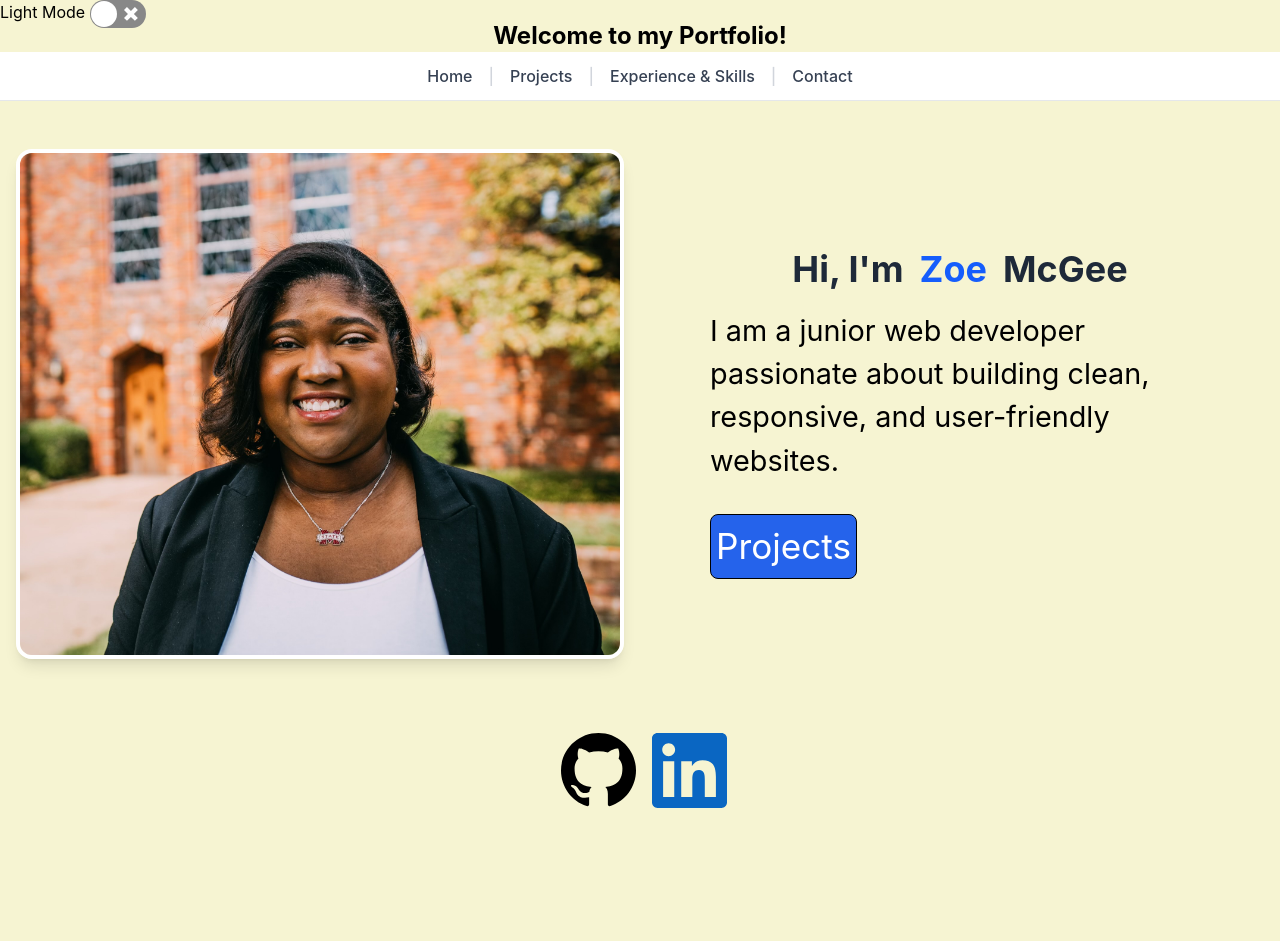
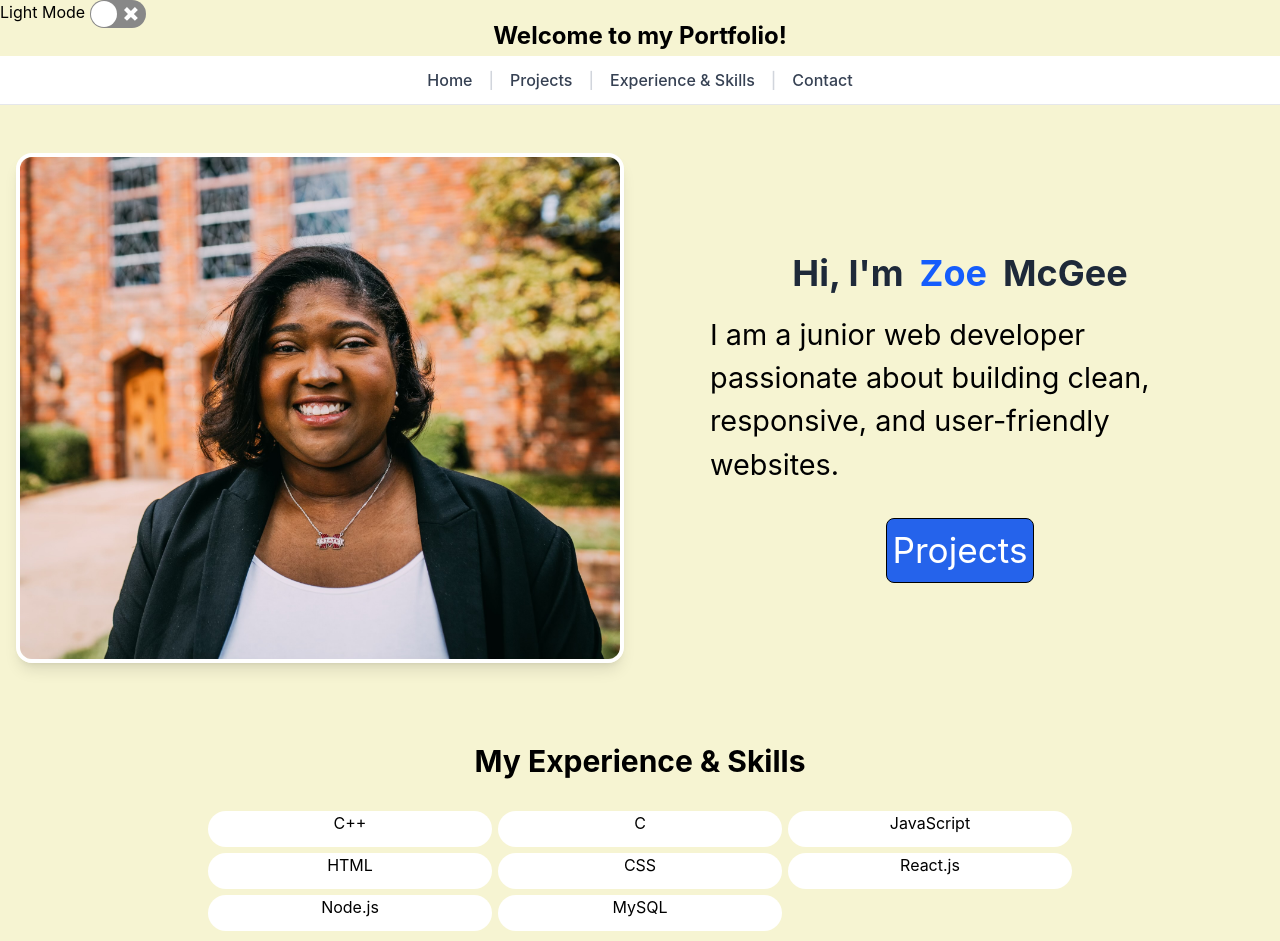
Before and after one commit to 203mcgee/My-Portfolio, a React (Vite) app: page /My-Portfolio/experience in a window 1280 px wide. Shown: the top 941 px of the page. Before the commit the page ends 822 px from the top, so only its background shows below. Built offline with nearby package versions, Linux system fonts and the light colour scheme.

Commit message:
had wierd error that have been fixed

```diff
--- a/src/App.jsx
+++ b/src/App.jsx
@@ -19,9 +19,9 @@ function App() {
   <>
       {/* <ThemeProvider> */}
         <header>
-        <h1 className='text-center text-2xl font-bold'>Welcome to my Portfolio!</h1>
+        <h1 className='text-center text-2xl font-bold mb-1'>Welcome to my Portfolio!</h1>
           <div>
-            <BrowserRouter>
+            <BrowserRouter basename="/My-Portfolio">
               <Navbar />
               <Hero />
               <Routes>
--- a/src/components/Button.jsx
+++ b/src/components/Button.jsx
@@ -22,7 +22,7 @@ margin-top:2rem;
 
 const Button = ({btnLink = 'test',btnText = 'Test',outline = false}) => {
   return (
-    <div className='align-center'>
+    <div className='text-center'>
       <ButtonStyle $outline={outline}>
           <Link className='button' to={btnLink}>
               {btnText}
@@ -33,4 +33,4 @@ const Button = ({btnLink = 'test',btnText = 'Test',outline = false}) => {
   )
 }
 
-export default Button
+export default Button;
--- a/src/pages/ExperienceSkills.jsx
+++ b/src/pages/ExperienceSkills.jsx
@@ -88,10 +88,11 @@ export default function ExperienceSkills() {
         <>
             <div className="max-w-4xl mx-auto px-4 py-8">
                 <h1 className="text-3xl font-bold text-center mb-8">My Experience & Skills</h1>
+{/* text-black text-center bg-white text-2xl m-3.5 p-2.5 rounded-lg min-h-fit min-w-fit max-h-3.5 max-w-3.5  */}
+                <div className='grid grid-cols-3 gap-1.5 pb-1.5  '>
+                    {gridSkills.map((skill) =>(
+                        <div key={skill} className='bg-white rounded-full mx-auto w-full text-center pb-3 dark:text-black  object-contain'>{skill}</div>
 
-                <div className='grid grid-cols-3 gap-3 pb-7'>
-                    {gridSkills.map((skill) =>(
-                        <div key={skill} className='text-black text-center bg-white text-sm m-3.5 p-2.5 rounded-lg min-h-fit min-w-fit max-h-3.5 max-w-3.5 gap-2.5'>{skill}</div>
                     ))}
                 </div>
 
```
